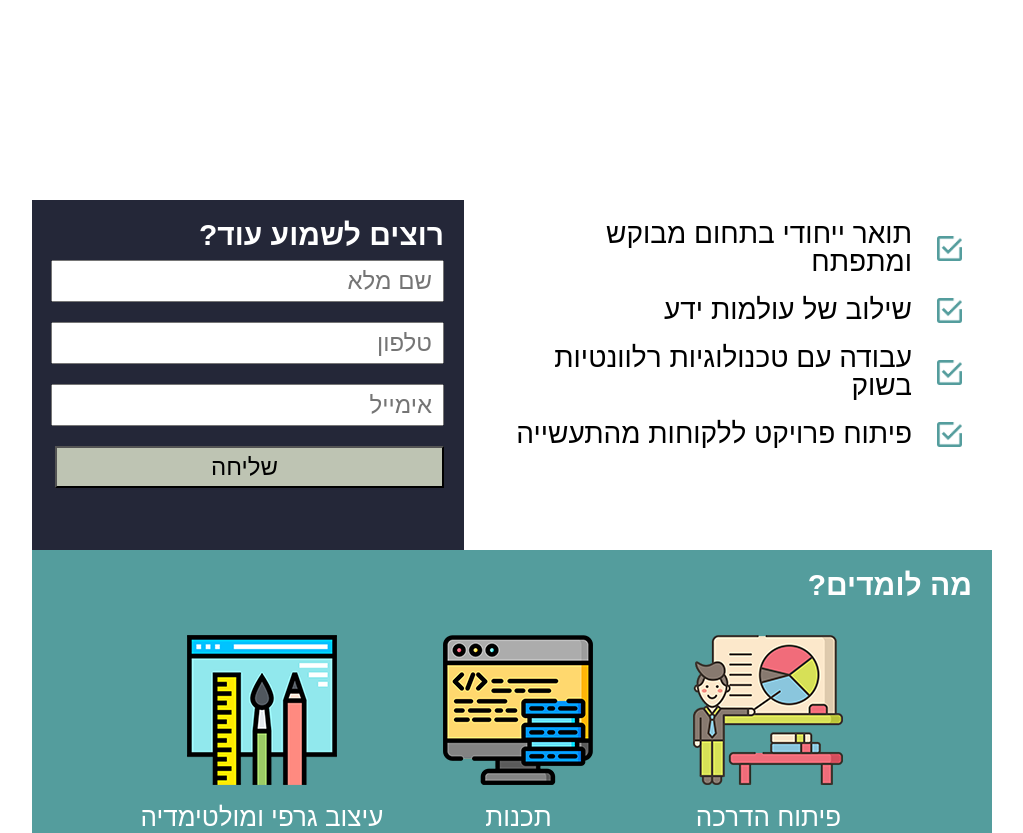
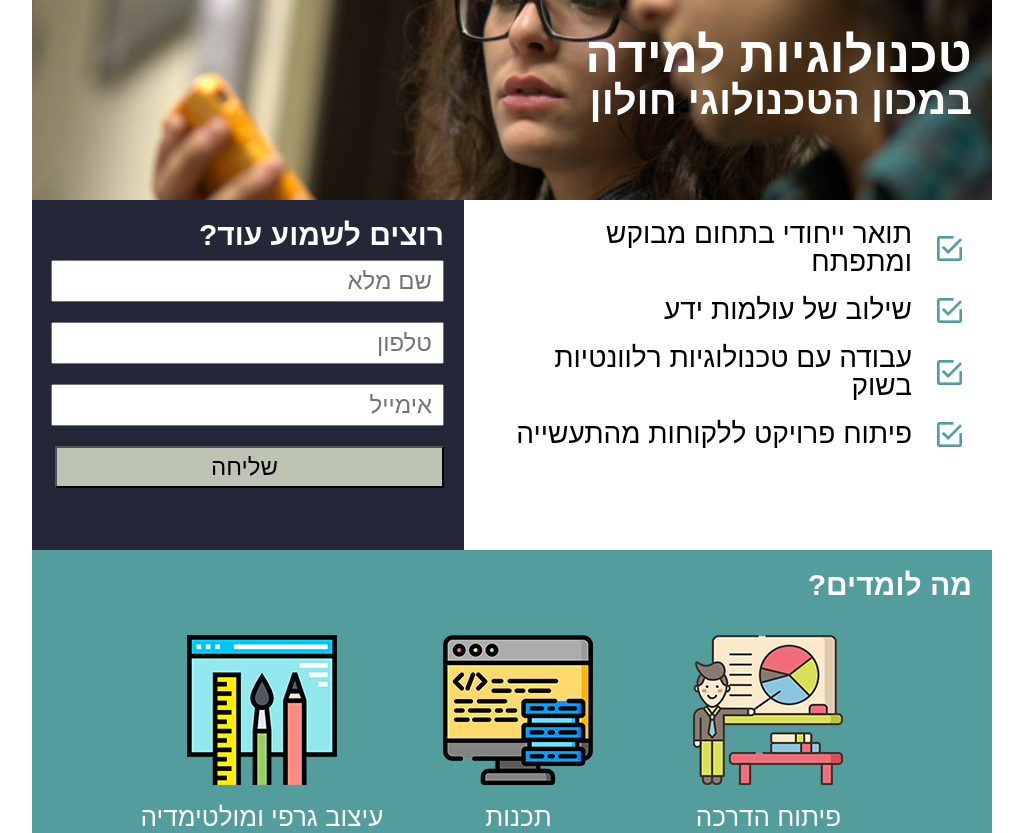
Before and after one commit to Merav-Cohen/WebDevelopmentCourse, a plain HTML site: page Task5_MeravCohen/index.html in a window 1280 px wide. Shown: the top 833 px of the page, without its empty margins (128-1151 px from the left). Drawn offline with Linux system fonts and the light colour scheme; a web font is replaced by a local one.

Commit message:
Add files via upload

```diff
--- a/Task5_MeravCohen/styles/myStyle.css
+++ b/Task5_MeravCohen/styles/myStyle.css
@@ -60,7 +60,7 @@ a {
 
 header {
     height: 200px;
-    background-image: url("images/byOferAmir.jpg");
+    background-image: url("../images/byOferAmir.jpg");
     background-size: cover;
     background-repeat: no-repeat;
     background-position-y: -250px;
```
